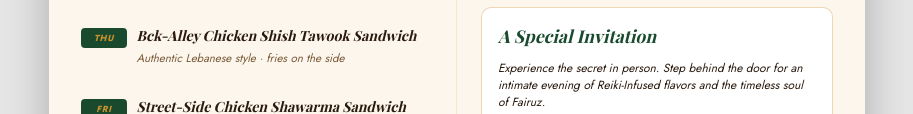
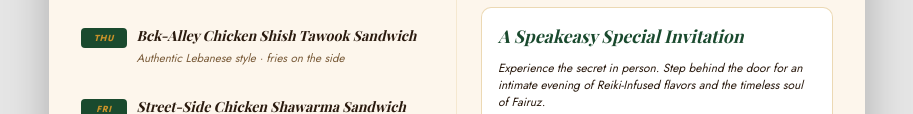
Before and after one commit to greyethereus/lebanese-food, a plain HTML site: page index.html in a window 1280 px wide. Shown: the part 810-924 px from the top of the page, without its empty margins (183-1096 px from the left). Drawn offline with nearby package versions, Linux system fonts and the light colour scheme; a script that the page names is missing; a web font is replaced by a local one.

Commit message:
Update index.html

```diff
--- a/index.html
+++ b/index.html
@@ -269,7 +269,7 @@
         Every dish is prepared in a high-vibration environment, infused with Reiki intention to nourish both the body and the soul
       </div>
       <div class="special-invite-box">
-        <div class="col-title">A Special Invitation</div>
+        <div class="col-title">A Speakeasy Special Invitation</div>
         <p>Experience the secret in person. Step behind the door for an intimate evening of Reiki-Infused flavors and the timeless soul of Fairuz.</p>
         <a class="invite-link" href="https://www.eventbrite.com/e/behind-closed-doors-a-reiki-infused-lebanese-speakeasy-dinner-tickets-1987281133366?aff=oddtdtcreator" target="_blank" rel="noopener noreferrer">Reserve Your Seat at the Speakeasy - May 2026</a>
       </div>
```
